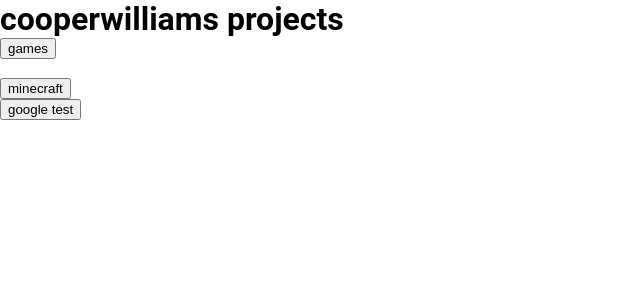
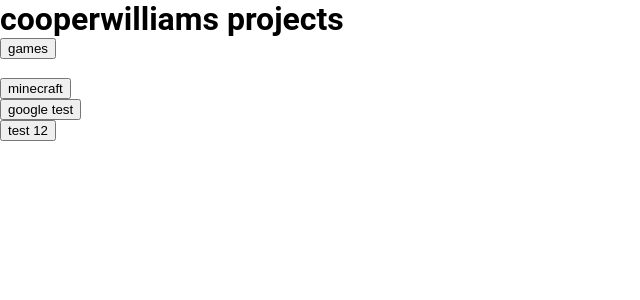
Before and after one commit to cooperwilliams/cooperwilliams.github.io, a Jekyll site: the page index.html, which Jekyll copies as it is, in a window 1280 px wide. Shown: the top 300 px of the page, without its empty margins (0-640 px from the left). Built offline with Jekyll 4.4.1, drawn with Linux system fonts in a browser that asks for light colours.

Commit message:
Update index.html

```diff
--- a/index.html
+++ b/index.html
@@ -29,5 +29,10 @@
 
       </button>
     </div>
+<button class="list-btn">
+      test 12
+
+
+      </button>
 
     <script src="main.js"></script>
```
